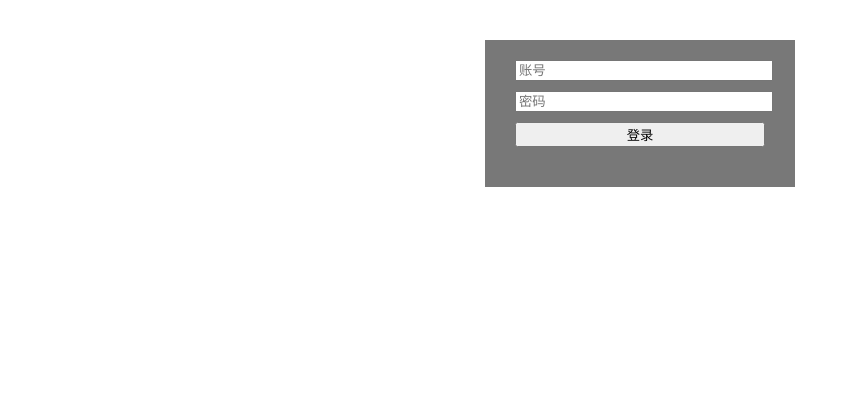
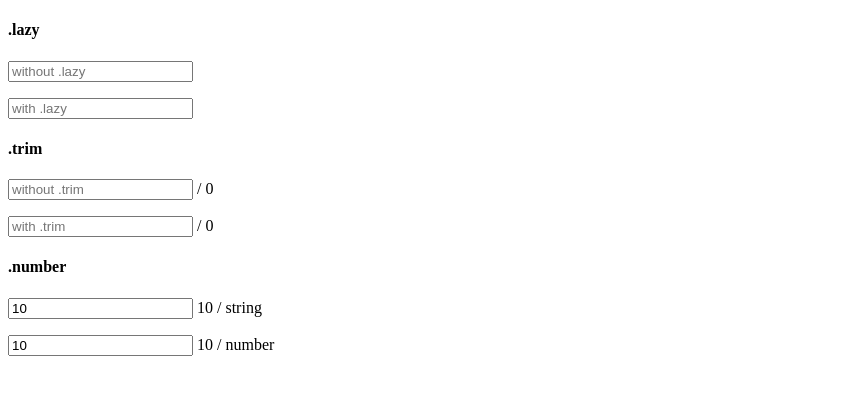
Before and after one commit to ChangsongYao/vuejs2rumentg, a Vue app: page / in a window 1280 px wide. Shown: the top 394 px of the page, without its empty margins (0-850 px from the left). Built offline with nearby package versions, Linux system fonts and the light colour scheme.

Commit message:
7.2指令修饰符

```diff
--- a/src/App.vue
+++ b/src/App.vue
@@ -1,12 +1,34 @@
 <template>
   <div id="app">
-    <form @submit.prevent="check" v-if="!authorized">
-      <input v-model="name" placeholder="账号">
-      <input type="password" v-model="pass" placeholder="密码">
-      <input type="submit" value="登录">
-      <div class="status">{{status}}</div>
+    <form>
+      <div class="lazy">
+        <h4>.lazy</h4>
+        <p><input v-model="query" placeholder="without .lazy">{{query}}</p>
+        <p><input v-model.lazy="queryLazy" placeholder="with .lazy">{{queryLazy}}</p>
+      </div>
+      <div class="trim">
+        <h4>.trim</h4>
+        <p>
+          <input v-model="title" placeholder="without .trim">
+          {{title.replace(/\s/g,'_')}} / {{title.length}}
+        </p>
+        <p>
+          <input v-model.trim="titleTrim" placeholder="with .trim">
+          {{titleTrim.replace(/\s/g,'_')}} / {{titleTrim.length}}
+        </p>
+      </div>
+      <div class="number">
+        <h4>.number</h4>
+        <p>
+          <input type="number" v-model="quantity" placeholder="quantity">
+          {{quantity}} / {{typeof quantity}}
+        </p>
+        <p>
+          <input type="number" v-model.number="quantityNumber" placeholder="with .number">
+          {{quantityNumber}} / {{typeof quantityNumber}}
+        </p>
+      </div>
     </form>
-    <div class="protected" v-else></div>
   </div>
 </template>
 <script>
@@ -16,17 +38,12 @@
     name: 'App',
     data: function () {
       return {
-        name:'',
-        pass:'',
-        authorized:false,
-        status:''
-      }
-    },
-    methods:{
-      check:function(){
-        if(this.name!=='admin' || this.pass!=='admin')
-          return this.status='失败！不如试试 admin/admin？';
-        this.authorized = true;
+        query:'',
+        queryLazy:'',
+        title:'',
+        titleTrim:'',
+        quantity:'10',
+        quantityNumber:10
       }
     }
   }
@@ -35,27 +52,6 @@
 </script>
 
 <style>
-  html,body,#app,.protected{
-    height:100%;
-  }
-  #app form{
-    width:250px;
-    margin:40px auto;
-    padding:20px 30px;
-    background:#787878;
-  }
-  #app form > *{
-    margin-bottom:10px;
-  }
-  #app input{
-    width:100%;
-  }
-  .status{
-    color:red;
-  }
-  .protected{
-    background:url(../static/img/kings-glory.jpg);
-    background-size:cover;
-  }
-
+  html,body,#app,.protected{height:100%;}
+  pre{display:inline-block}
 </style>
```
